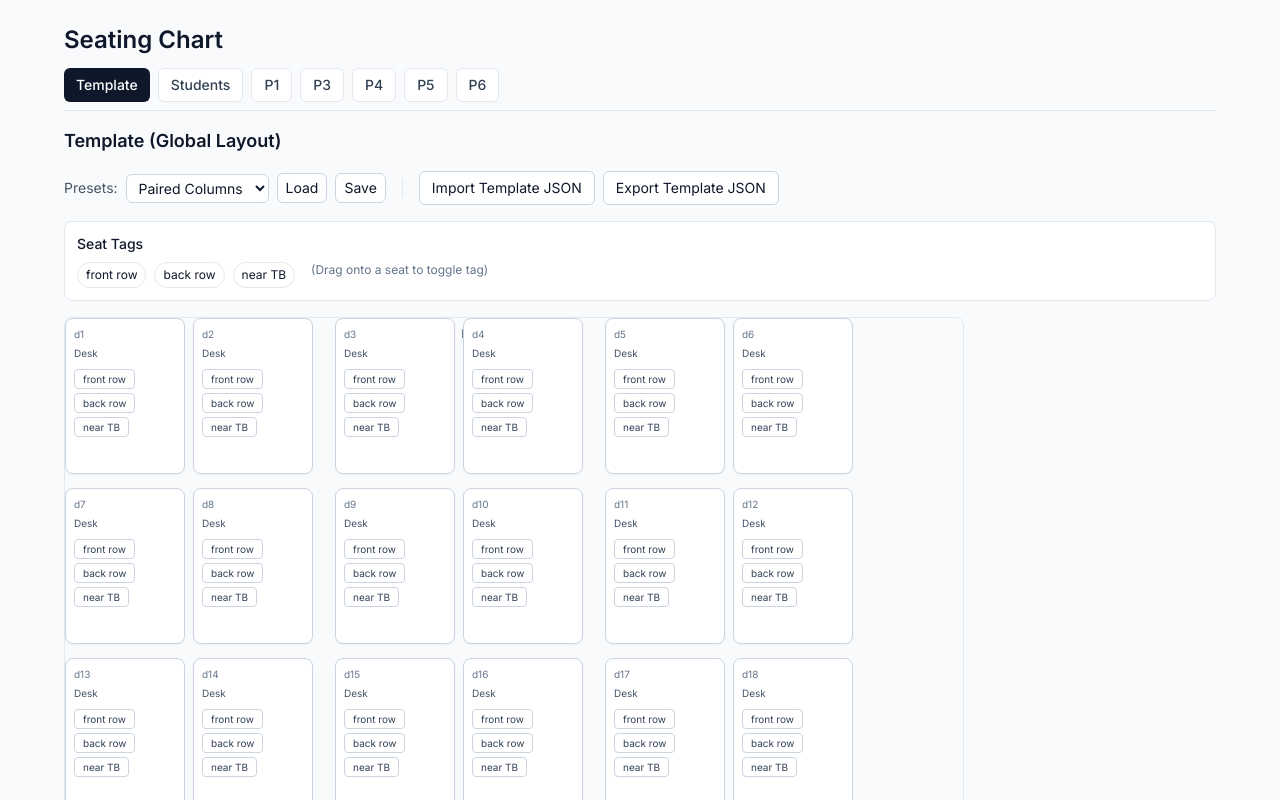
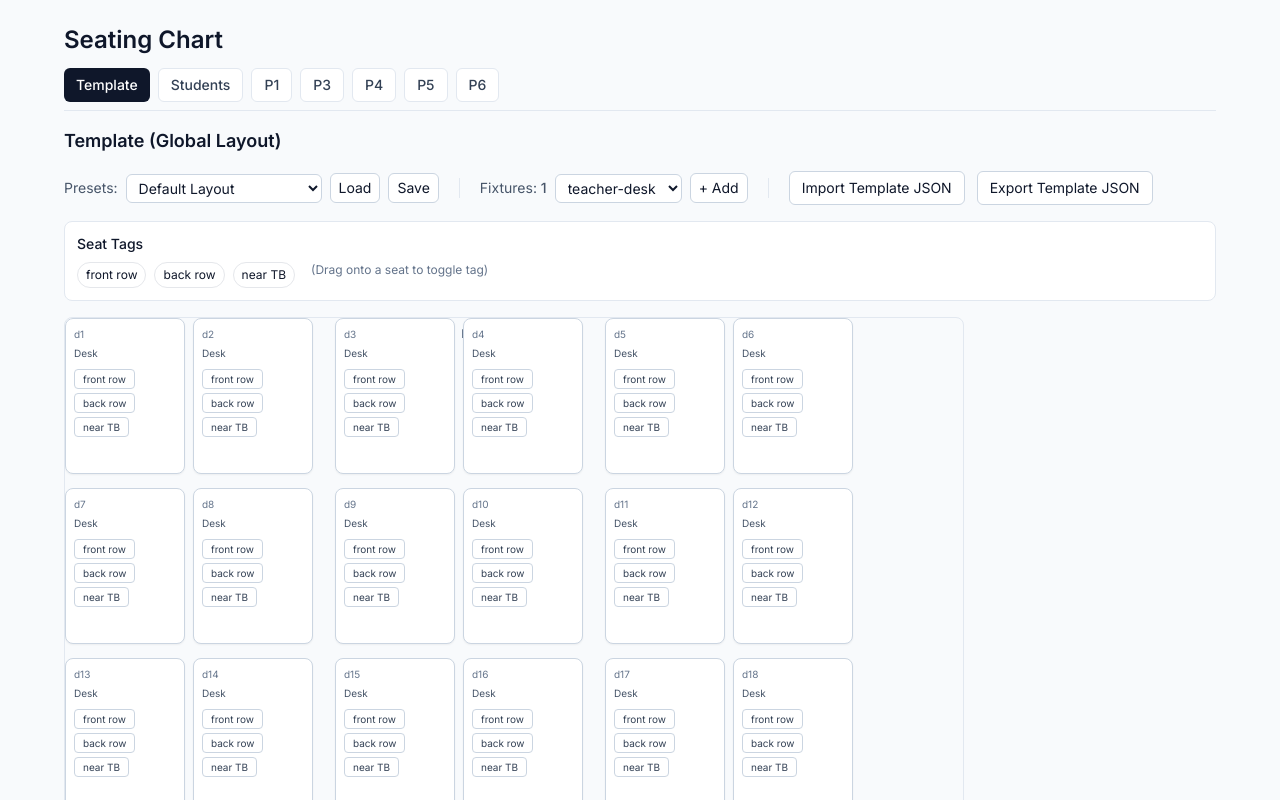
Before and after one commit to rubberduckinatruck/seating-chart, a React (Vite) app: page / in a window 1280 px wide. Both pictures are taken after a click on the button "Template". Shown: the top 800 px of the page. Built offline with nearby package versions, Linux system fonts and the light colour scheme.

Commit message:
Update TemplateToolbar.tsx

```diff
--- a/src/components/TemplateToolbar.tsx
+++ b/src/components/TemplateToolbar.tsx
@@ -5,9 +5,9 @@ const PRESET_KEYS = ['template-default', 'testing', 'groups'] as const
 type PresetKey = typeof PRESET_KEYS[number]
 
 const PRESET_LABELS: Record<PresetKey, string> = {
-  'template-default': 'Paired Columns',  // ← change the second string to rename what the dropdown shows on the webapp only.
-  'testing': 'Testing',
-  'groups': 'Groups of 4',
+  'template-default': 'Default Layout',
+  'testing': 'Testing (Rows/Spacing)',
+  'groups': 'Groups (Pods)',
 }
 
 const LS_PREFIX = 'seating.presets.'
@@ -33,7 +33,8 @@ function isValidTemplate(x: any): x is TemplateConfig {
     Array.isArray(x.desks) &&
     typeof x.spacing === 'object' &&
     typeof x.spacing.cardW === 'number' &&
-    typeof x.spacing.cardH === 'number'
+    typeof x.spacing.cardH === 'number' &&
+    Array.isArray(x.fixtures)
   )
 }
 
@@ -47,7 +48,17 @@ export default function TemplateToolbar({
   const fileRef = useRef<HTMLInputElement>(null)
   const [preset, setPreset] = useState<PresetKey>('template-default')
 
-  // Seed default preset once if missing
+  // Simple fixture types menu (edit as you like)
+  type FixtureType = TemplateConfig['fixtures'][number]['type']
+  const FIXTURE_TYPES: FixtureType[] = [
+    'teacher-desk',
+    'door',
+    'window',
+    'whiteboard',
+  ] as unknown as FixtureType[]
+  const [fixtureType, setFixtureType] = useState<FixtureType>(FIXTURE_TYPES[0])
+
+  // Seed the default preset once if missing
   useEffect(() => {
     if (!lsGetPreset('template-default')) {
       lsSetPreset('template-default', cfg)
@@ -55,6 +66,7 @@ export default function TemplateToolbar({
     // eslint-disable-next-line react-hooks/exhaustive-deps
   }, [])
 
+  // ----- Import / Export -----
   async function onImport(e: React.ChangeEvent<HTMLInputElement>) {
     const file = e.target.files?.[0]
     if (!file) return
@@ -80,6 +92,7 @@ export default function TemplateToolbar({
     URL.revokeObjectURL(url)
   }
 
+  // ----- Presets -----
   function loadPreset() {
     const saved = lsGetPreset(preset)
     if (!saved) {
@@ -96,11 +109,31 @@ export default function TemplateToolbar({
         : true
     if (!ok) return
     lsSetPreset(preset, cfg)
-    console.log(`Saved preset "${PRESET_LABELS[preset]}".`)
+  }
+
+  // ----- Fixtures -----
+  function pickUniqueId(base: string) {
+    const used = new Set(cfg.fixtures.map(f => f.id))
+    let n = 1
+    let id = `${base}-${n}`
+    while (used.has(id)) {
+      n += 1
+      id = `${base}-${n}`
+    }
+    return id
+  }
+
+  function addFixture(kind: FixtureType) {
+    const base = String(kind).replace(/\s+/g, '-')
+    const id = pickUniqueId(base)
+    // Drop new fixtures near the top-left with a tiny offset
+    const offset = cfg.fixtures.length * 8
+    const fx = { id, type: kind, x: 12 + offset, y: 48 + offset } as TemplateConfig['fixtures'][number]
+    onChange({ ...cfg, fixtures: [...cfg.fixtures, fx] })
   }
 
   return (
-    <div className="flex flex-wrap items-center gap-2">
+    <div className="flex flex-wrap items-center gap-3">
       {/* Presets */}
       <div className="flex items-center gap-2">
         <label className="text-sm text-slate-600">Presets:</label>
@@ -137,6 +170,36 @@ export default function TemplateToolbar({
       {/* Divider */}
       <div className="mx-2 h-5 w-px bg-slate-200" />
 
+      {/* Fixtures quick controls */}
+      <div className="flex items-center gap-2">
+        <span className="text-sm text-slate-600">
+          Fixtures: <span className="font-medium">{cfg.fixtures.length}</span>
+        </span>
+        <select
+          value={String(fixtureType)}
+          onChange={(e) => setFixtureType(e.target.value as unknown as FixtureType)}
+          className="text-sm rounded-md border border-slate-300 bg-white px-2 py-1"
+          title="Fixture type to add"
+        >
+          {FIXTURE_TYPES.map((t) => (
+            <option key={String(t)} value={String(t)}>
+              {String(t)}
+            </option>
+          ))}
+        </select>
+        <button
+          type="button"
+          className="px-2 py-1 text-sm rounded-md border border-slate-300 bg-white hover:bg-slate-50"
+          onClick={() => addFixture(fixtureType)}
+          title="Add a fixture of the selected type"
+        >
+          + Add
+        </button>
+      </div>
+
+      {/* Divider */}
+      <div className="mx-2 h-5 w-px bg-slate-200" />
+
       {/* Import / Export */}
       <input
         ref={fileRef}
```
